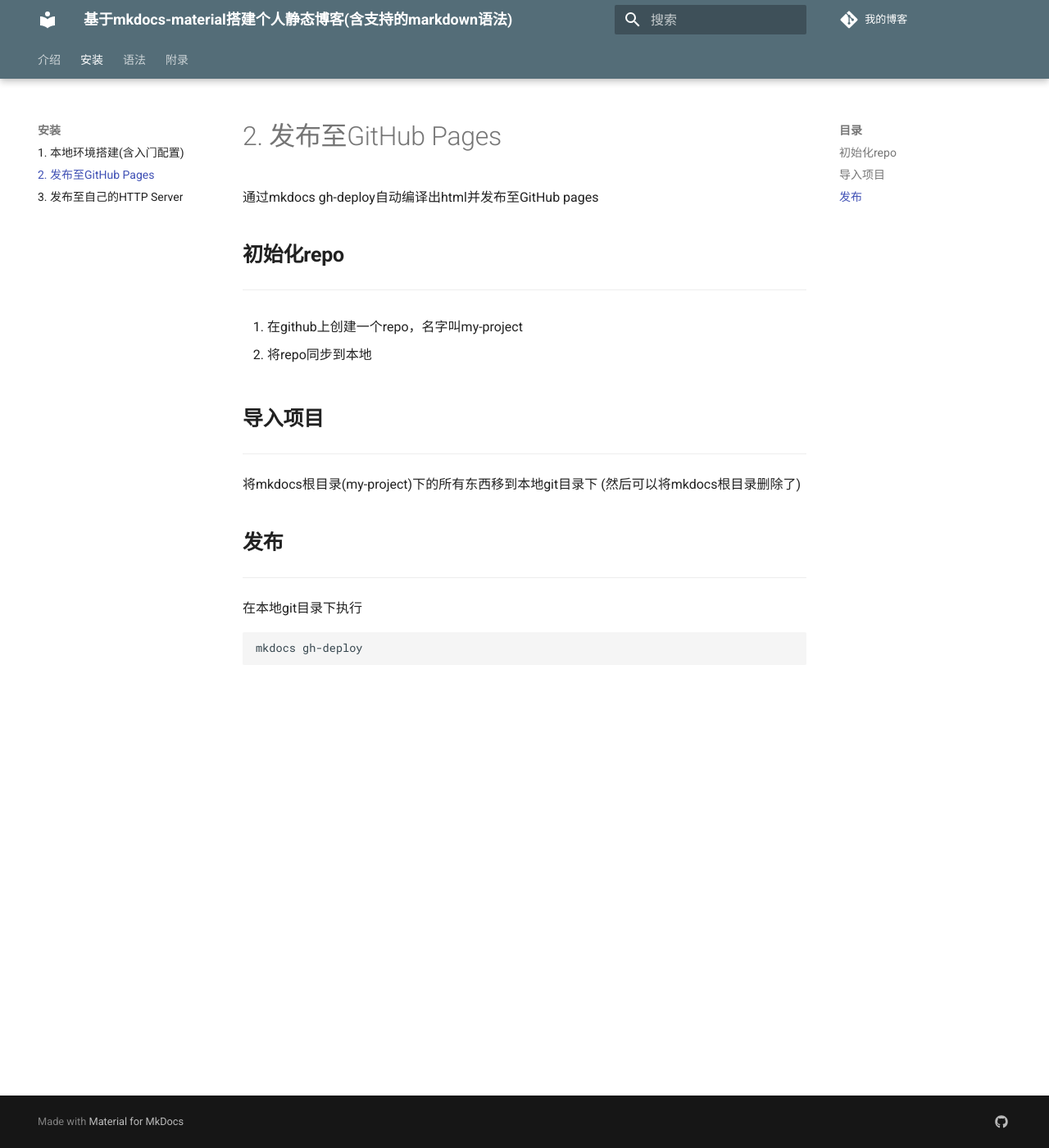
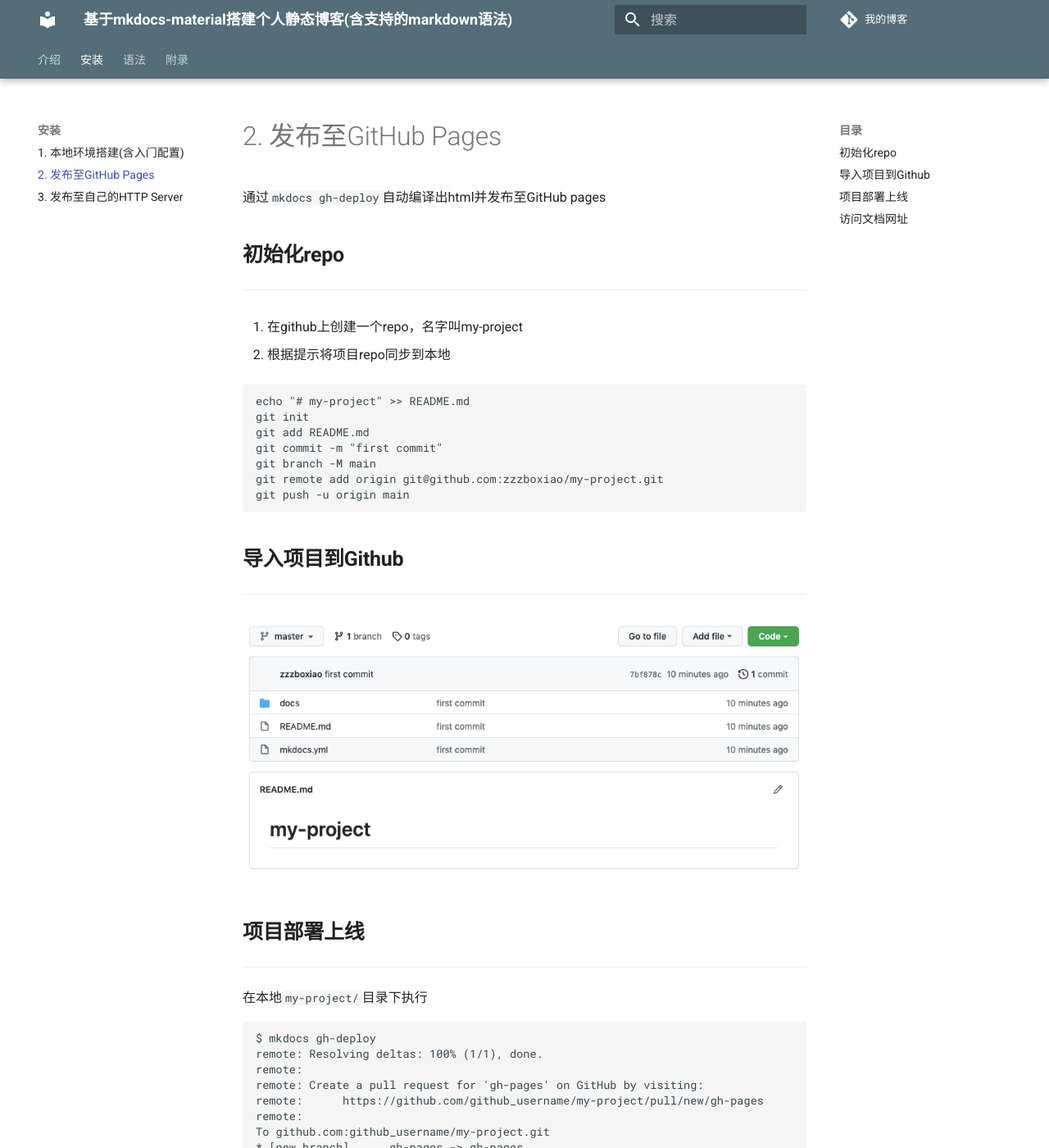
Before and after one commit to zzzboxiao/myblog, an MkDocs documentation site: the page built from docs/install/github-pages.md, in a window 1280 px wide and 1400 px high. Shown: the whole window at 82% size. Built offline with MkDocs 1.6.1 and Material for MkDocs 9.7.7, drawn with Linux system fonts in a browser that asks for light colours; comment, search, counter and statistics services are not loaded; some of the changed text lies outside the part shown.

Commit message:
优化文档

````diff
--- a/docs/install/github-pages.md
+++ b/docs/install/github-pages.md
@@ -1,4 +1,4 @@
-通过mkdocs gh-deploy自动编译出html并发布至GitHub pages
+通过`mkdocs gh-deploy`自动编译出html并发布至GitHub pages
 
 ## **初始化repo**
 
@@ -6,18 +6,41 @@
 
 1. 在github上创建一个repo，名字叫my-project
 
-2. 将repo同步到本地
+2. 根据提示将项目repo同步到本地
 
-## **导入项目**
+```text
+echo "# my-project" >> README.md
+git init
+git add README.md
+git commit -m "first commit"
+git branch -M main
+git remote add origin git@github.com:zzzboxiao/my-project.git
+git push -u origin main
+```
+
+## **导入项目到Github**
 
 ---
 
-将mkdocs根目录(my-project)下的所有东西移到本地git目录下 (然后可以将mkdocs根目录删除了)
+![github](../img/github-my-project.png)
 
-## **发布**
+## **项目部署上线**
 
 ---
 
-在本地git目录下执行
+在本地`my-project/`目录下执行
 
-    mkdocs gh-deploy
+    $ mkdocs gh-deploy
+    remote: Resolving deltas: 100% (1/1), done.
+    remote:
+    remote: Create a pull request for 'gh-pages' on GitHub by visiting:
+    remote:      https://github.com/github_username/my-project/pull/new/gh-pages
+    remote:
+    To github.com:github_username/my-project.git
+    * [new branch]      gh-pages -> gh-pages
+    INFO     -  Your documentation should shortly be available at: https://github_username.github.io/my-project/
+
+## **访问文档网址**
+```text
+https://github_username.github.io/my-project/
+```
````
Also changed, not shown: docs/appendix/tab.md (+3 -2 lines), docs/install/local.md (+9 -4 lines), docs/img/github-my-project.png (added).
